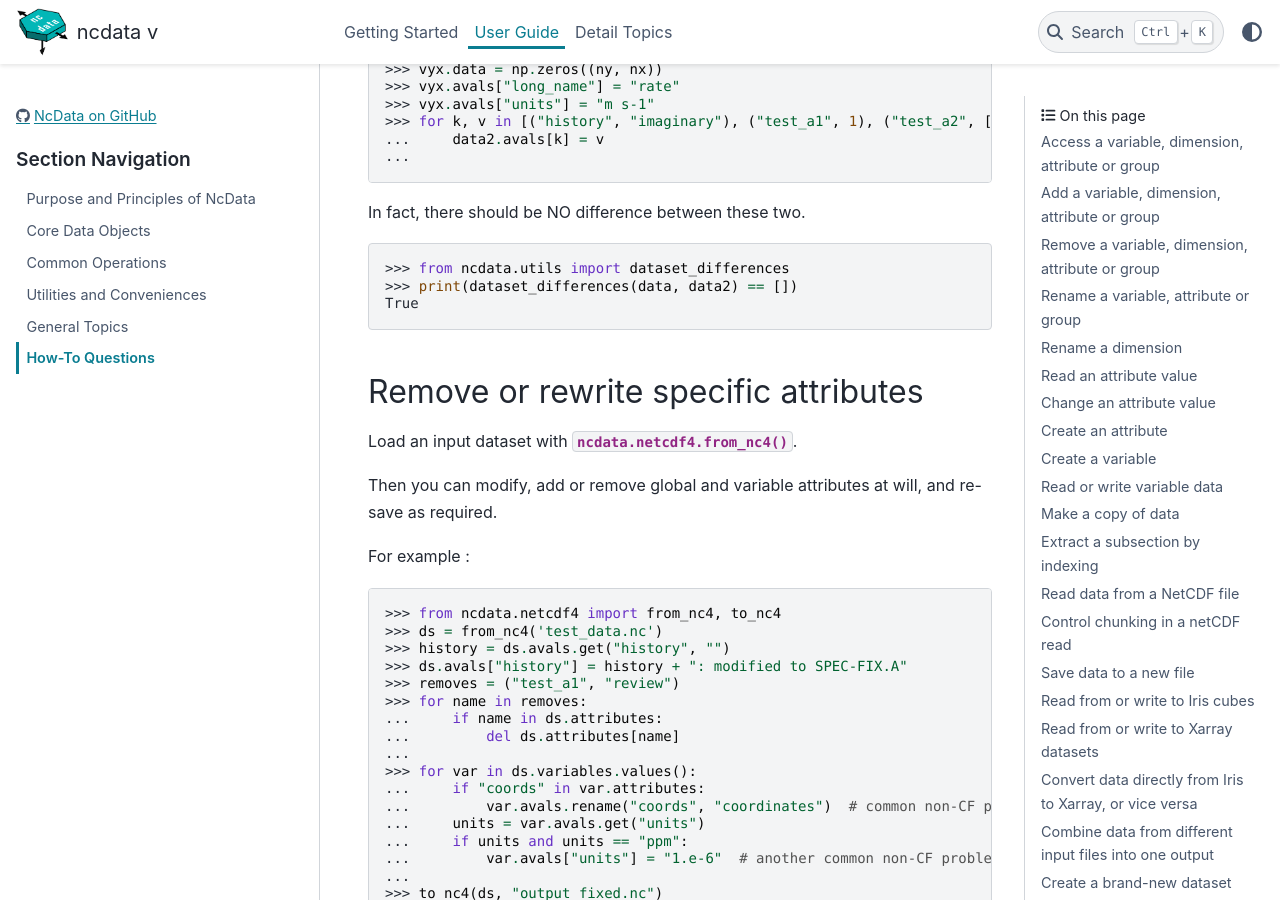
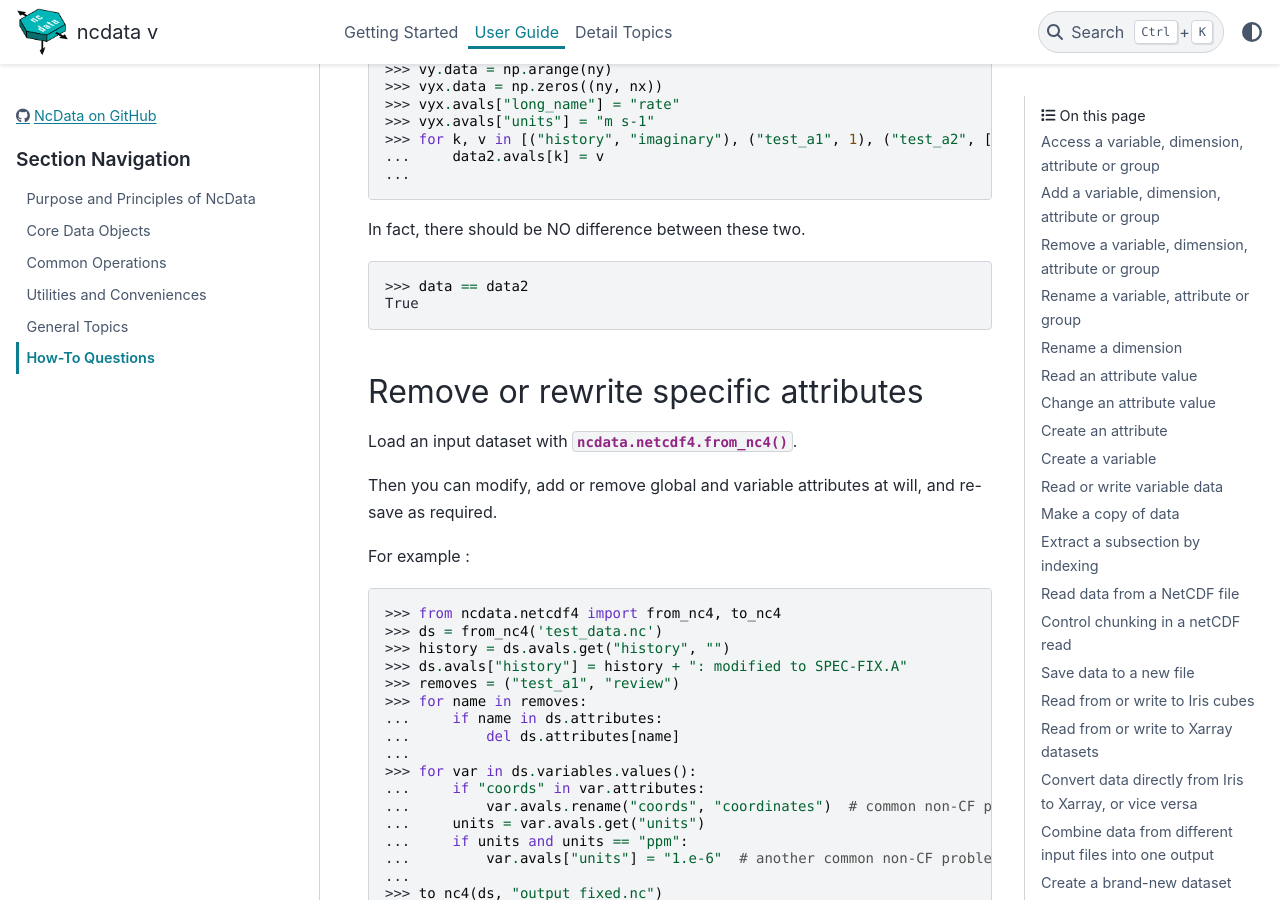
Before and after one commit to pp-mo/ncdata, a Sphinx documentation site: the page built from docs/userdocs/user_guide/howtos.rst, in a window 1280 px wide and 900 px high, scrolled down 13284 px. Built offline with Sphinx 7.4.7 and the PyData theme 0.15.4, drawn with Linux system fonts in a browser that asks for light colours; pages that are not in the unit, such as notebooks, are missing from menus; the version number could not be read and is left out; some of the changed text lies outside the part shown.

Commit message:
Replace dataset difference with equality tests in examples.

```diff
--- a/docs/userdocs/user_guide/howtos.rst
+++ b/docs/userdocs/user_guide/howtos.rst
@@ -362,14 +362,11 @@
 -------------------
 Use the :meth:`ncdata.NcData.copy` method to make a copy.
 
-.. testsetup::
-
-    >>> from ncdata.utils import dataset_differences
-
 .. doctest::
 
     >>> data2 = data.copy()
-    >>> assert dataset_differences(data, data2) == []
+    >>> data == data2
+    True
 
 Note that this creates all-new independent ncdata objects, but all variable data arrays
 will be linked to the originals (to avoid making copies).
@@ -721,8 +718,7 @@
 
 .. doctest:: python
 
-    >>> from ncdata.utils import dataset_differences
-    >>> print(dataset_differences(data, data2) == [])
+    >>> data == data2
     True
 
 
```
